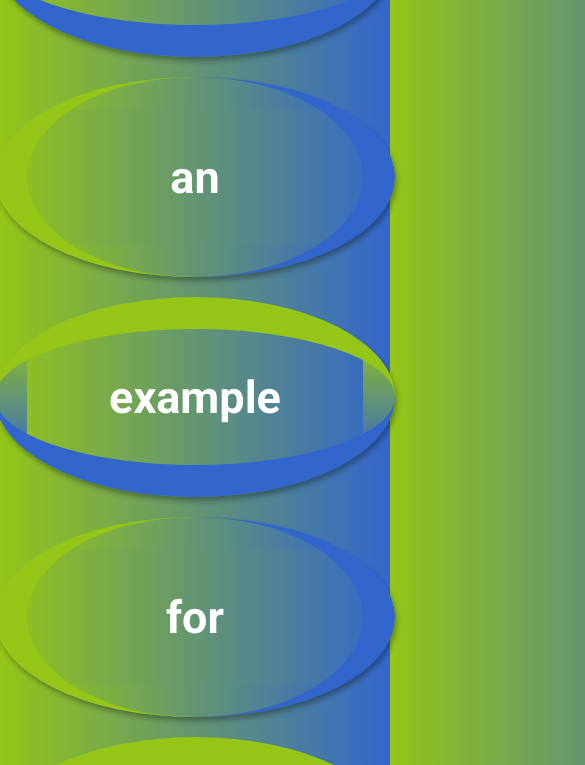
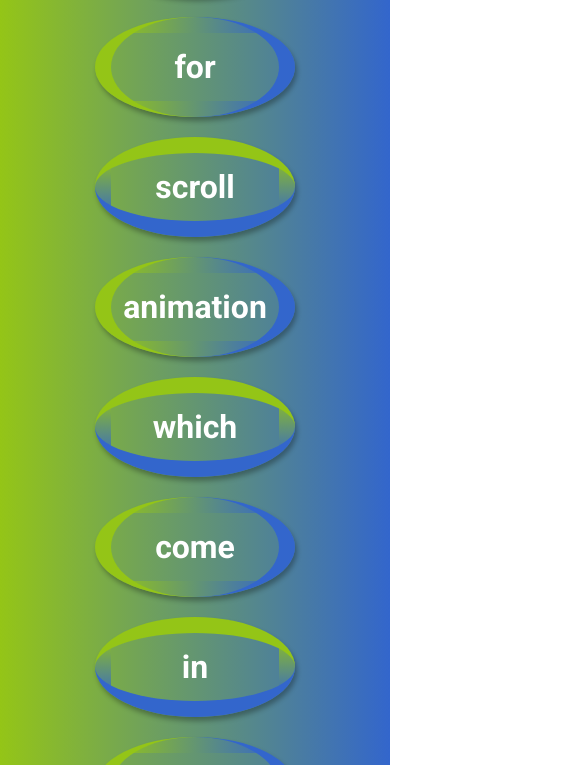
Before and after one commit to CarolaZapp/Scroll_Animation, a plain HTML site: page index.html in a window 390 px wide. Shown: the part 689-1454 px from the top of the page, 585 px wide, since content can reach past the window. Drawn offline with Linux system fonts and the light colour scheme.

Commit message:
media querry added

```diff
--- a/script.js
+++ b/script.js
@@ -5,7 +5,7 @@ window.addEventListener("scroll", checkBoxes);
 checkBoxes();
 
 function checkBoxes() {
-  const triggerBottom = window.innerHeight / 5 * 4;
+  const triggerBottom = window.innerHeight / 5 * 4.5;
 
   boxes.forEach(box => {
     const boxTop = box.getBoundingClientRect().top ;
--- a/style.css
+++ b/style.css
@@ -7,6 +7,7 @@
 body{
   /* background-color: rgb(51,102,204) ; */
   background: linear-gradient(90deg, rgb(148,197,23), rgb(51,102,204) );
+  background-repeat: no-repeat;
   font-family: "Roboto", sans-serif;
   display:flex;
   flex-direction: column;
@@ -40,7 +41,7 @@ h1 {
                   linear-gradient(to bottom, rgb(148,197,23) 0%, rgb(51,102,204) 100%);
 
   box-shadow: 2px 4px 5px rgba(0,0,0,0.3) ;
-  transform: translateX(200%);
+  transform: translateX(300%);
   transition: transform 0.4s ease;
 }
 
@@ -54,7 +55,7 @@ h1 {
   background-image: linear-gradient(to right,  rgb(148,197,23) 0%, rgb(51,102,204) 100%),
                     linear-gradient(to right,  rgb(148,197,23) 0%, rgb(51,102,204) 100%);
 
-  transform: translateX(-200%);
+  transform: translateX(-300%);
 }
 
 .box.show {
@@ -62,5 +63,31 @@ h1 {
 }
 
 .box h2 {
-  font-size: 45px;
+  font-size: 4rem;
 }
+
+
+@media (max-width: 450px) {
+
+  .box{
+    width: 200px;
+    height: 100px;
+    border-top: 1em solid rgb(148,197,23);
+    border-bottom: 1em solid rgb(51,102,204);
+    background-size: 1em 100%;
+  }
+
+  .box:nth-of-type(even) {
+    border-top:none;
+    border-bottom:none;
+    border-left: 1em solid rgb(148,197,23);
+    border-right: 1em solid rgb(51,102,204);
+    background-size:  100% 1em;
+  }
+
+  .box h2 {
+    font-size: 2rem;
+  }
+
+
+}
```
